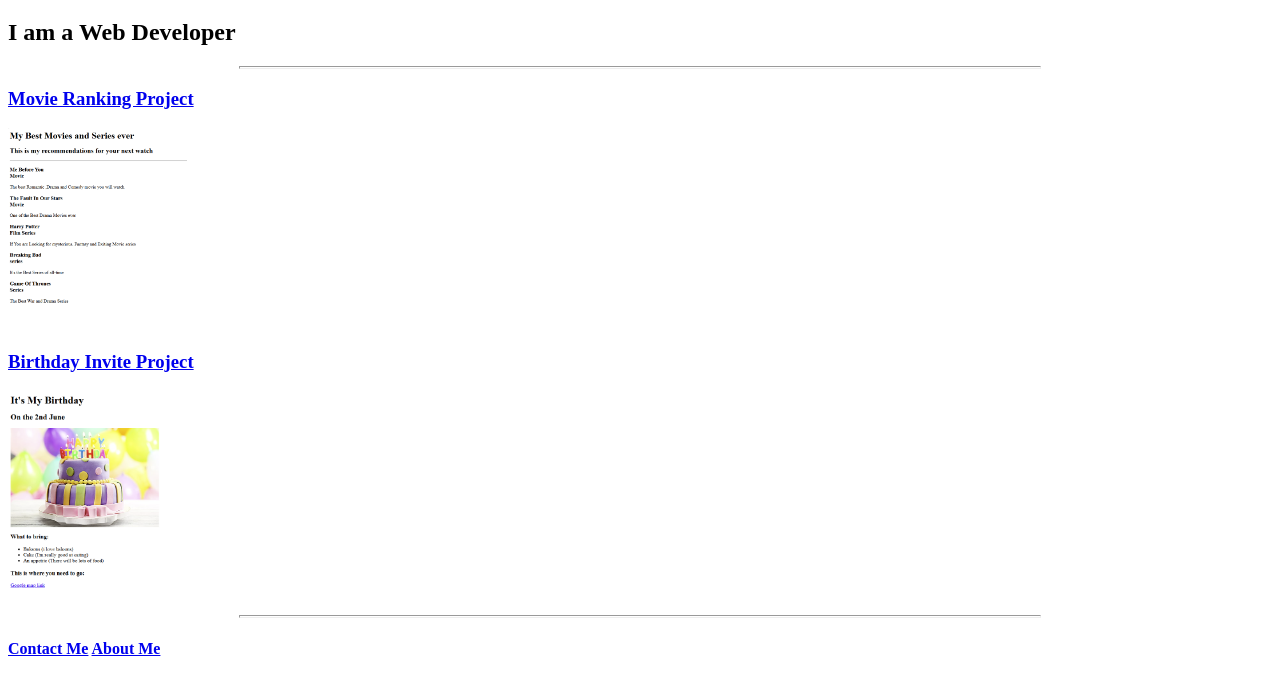
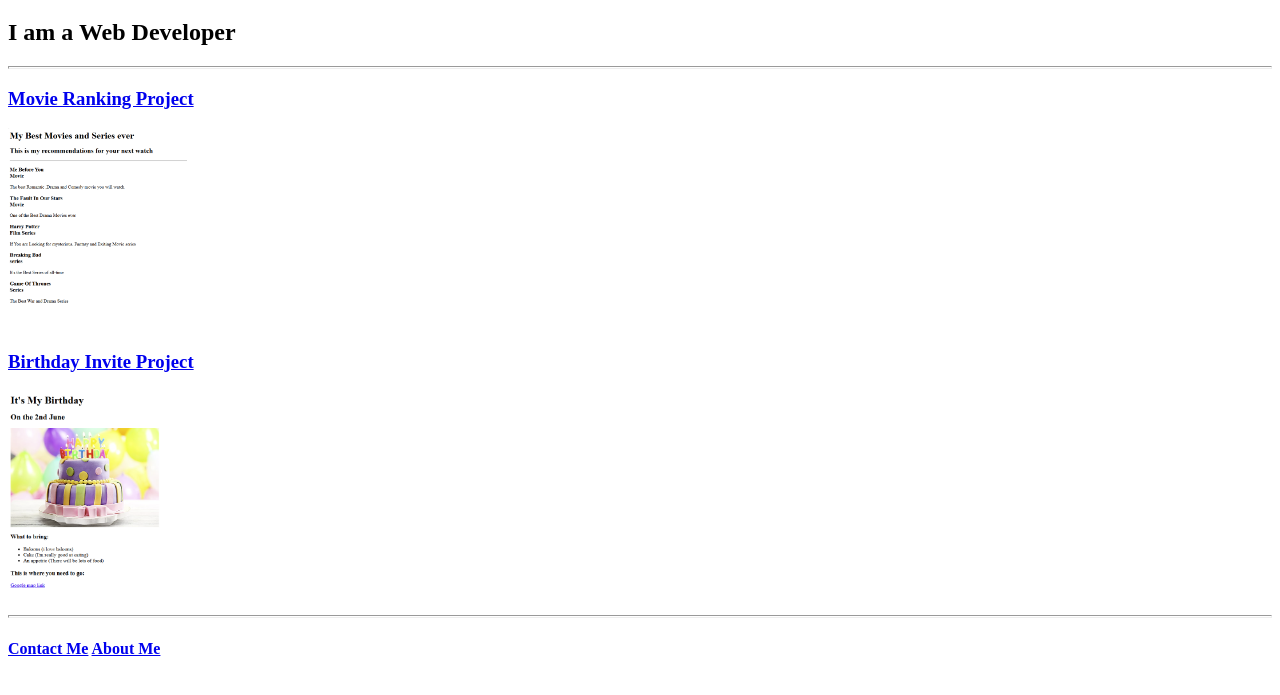
Before and after one commit to YasserElnafarawy/html-portfolio, a plain HTML site: page index.html in a window 1280 px wide. Shown: the part 61-756 px from the top of the page. Drawn offline with Linux system fonts and the light colour scheme.

Commit message:
Update index.html

```diff
--- a/index.html
+++ b/index.html
@@ -7,7 +7,7 @@
     <body>
         <h1>Yasser Elnafarawy's Portfolio</h1>
         <h2>I am a Web Developer</h2>
-        <hr width="800" size="3"/>
+        <hr size="3"/>
         <h3>
            <a href="./public/Movie.html">Movie Ranking Project</a>
         </h3>
@@ -17,7 +17,7 @@
             <p><a href="./public/Birthday.html">Birthday Invite Project</a></p>
             <img src="./assets/images/Birthday.png" height="200" alt="birthday-invite">
         </h3>
-        <hr width="800" size="3"/>
+        <hr size="3"/>
         <h4>
             <a href="./public/contact.html">Contact Me</a>
             <a href="./public/about.html">About Me</a>
```
